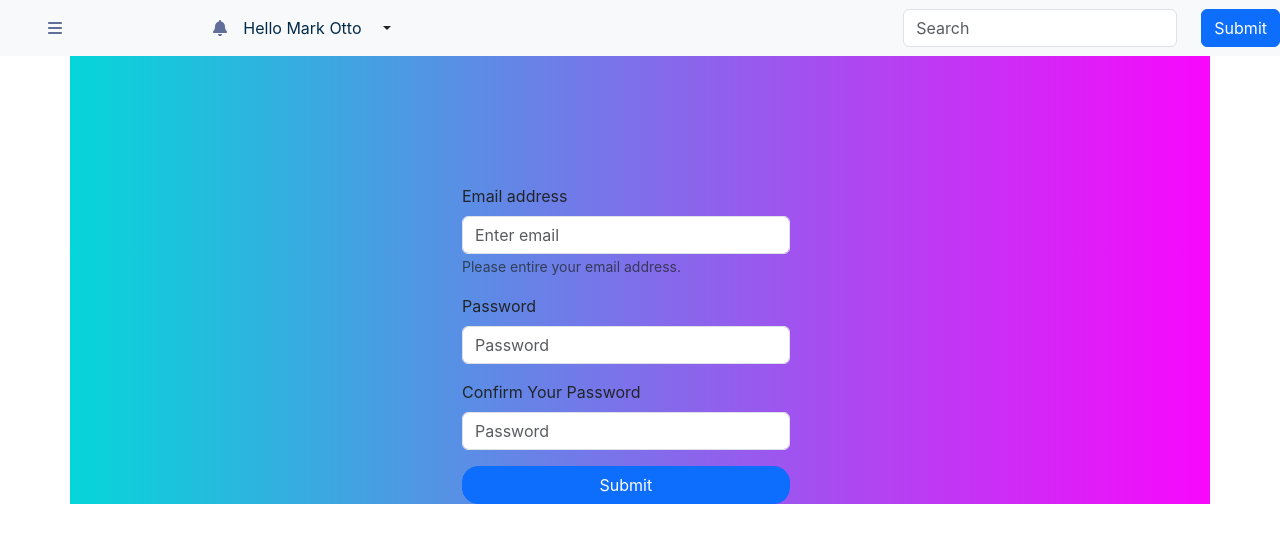
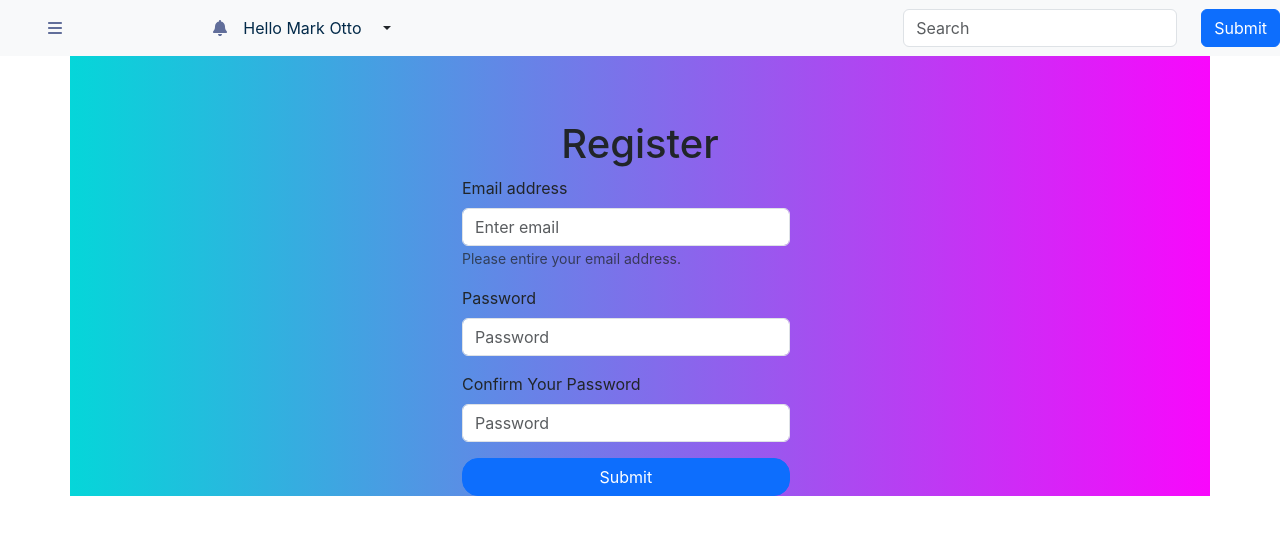
Before and after one commit to phase5lhcm/hr-management-ui, a React (Create React App) app: page /register in a window 1280 px wide. Shown: the top 542 px of the page. Built offline with nearby package versions, Linux system fonts and the light colour scheme.

Commit message:
build reusable form component for Login & Register pages

```diff
--- /dev/null
+++ b/src/components/FormComponent.jsx
@@ -0,0 +1,85 @@
+import Button from "react-bootstrap/Button";
+import Form from "react-bootstrap/Form";
+import Row from "react-bootstrap/Row";
+import Col from "react-bootstrap/Col";
+
+const FormComponent = ({ isLoginPage }) => {
+  return (
+    <>
+      <Row
+        className="justify-content-center"
+        style={{
+          paddingTop: "4rem",
+          backgroundImage: "linear-gradient(90deg,#05D6D9, #F907FC)",
+        }}
+        fluid
+      >
+        {isLoginPage ? (
+          <h1 style={{ textAlign: "center" }}>Login</h1>
+        ) : (
+          <h1 style={{ textAlign: "center" }}>Register</h1>
+        )}
+
+        <Col md={2}></Col>
+        <Col md={6} xs={12}>
+          <Form>
+            <Form.Group className="mb-3" controlId="formBasicEmail">
+              <Form.Label>Email address</Form.Label>
+              <Form.Control
+                type="email"
+                placeholder="Enter email"
+                style={{ width: "60%" }}
+              />
+              <Form.Text className="text-muted">
+                Please entire your email address.
+              </Form.Text>
+            </Form.Group>
+
+            <Form.Group className="mb-3" controlId="formBasicPassword">
+              <Form.Label>Password</Form.Label>
+              <Form.Control
+                type="password"
+                placeholder="Password"
+                style={{ width: "60%" }}
+              />
+            </Form.Group>
+            {isLoginPage ? (
+              <Row>
+                <Col>
+                  <Form.Group className="mb-3" controlId="formBasicCheckbox">
+                    <Form.Check type="checkbox" label="Forgot Password?" />
+                  </Form.Group>
+                </Col>
+                <Col style={{ paddingRight: "4rem" }}>
+                  <Button type="submit" style={{ marginBottom: "2rem" }}>
+                    Submit
+                  </Button>
+                </Col>
+              </Row>
+            ) : (
+              <>
+                <Form.Group className="mb-3" controlId="formBasicPassword">
+                  <Form.Label>Confirm Your Password</Form.Label>
+                  <Form.Control
+                    type="password"
+                    placeholder="Password"
+                    style={{ width: "60%" }}
+                  />
+                </Form.Group>
+                <Button
+                  variant="primary"
+                  type="submit"
+                  style={{ width: "60%", borderRadius: "16px" }}
+                >
+                  Submit
+                </Button>
+              </>
+            )}
+          </Form>
+        </Col>
+      </Row>
+    </>
+  );
+};
+
+export default FormComponent;
--- a/src/components/RegisterComponent.jsx
+++ /dev/null
@@ -1,62 +0,0 @@
-import Button from "react-bootstrap/Button";
-import Form from "react-bootstrap/Form";
-import Row from "react-bootstrap/Row";
-import Col from "react-bootstrap/Col";
-
-function Register() {
-  return (
-    <>
-      <Row
-        className="justify-content-center"
-        style={{
-          paddingTop: "8rem",
-          backgroundImage: "linear-gradient(90deg,#05D6D9, #F907FC)",
-        }}
-        fluid
-      >
-        <Col md={2}></Col>
-        <Col md={6} xs={12}>
-          <Form>
-            <Form.Group className="mb-3" controlId="formBasicEmail">
-              <Form.Label>Email address</Form.Label>
-              <Form.Control
-                type="email"
-                placeholder="Enter email"
-                style={{ width: "60%" }}
-              />
-              <Form.Text className="text-muted">
-                Please entire your email address.
-              </Form.Text>
-            </Form.Group>
-
-            <Form.Group className="mb-3" controlId="formBasicPassword">
-              <Form.Label>Password</Form.Label>
-              <Form.Control
-                type="password"
-                placeholder="Password"
-                style={{ width: "60%" }}
-              />
-            </Form.Group>
-            <Form.Group className="mb-3" controlId="formBasicPassword">
-              <Form.Label>Confirm Your Password</Form.Label>
-              <Form.Control
-                type="password"
-                placeholder="Password"
-                style={{ width: "60%" }}
-              />
-            </Form.Group>
-            <Button
-              variant="primary"
-              type="submit"
-              style={{ width: "60%", borderRadius: "16px" }}
-            >
-              Submit
-            </Button>
-          </Form>
-        </Col>
-      </Row>
-    </>
-  );
-}
-
-export default Register;
--- a/src/pages/RegisterPage.jsx
+++ b/src/pages/Login.js
@@ -1,12 +1,13 @@
 import Container from "react-bootstrap/Container";
 import Register from "../components/RegisterComponent";
+import FormComponent from "../components/FormComponent";
 
-const RegisterPage = () => {
+const LoginPage = () => {
   return (
     <Container>
-      <Register />
+      <FormComponent isLoginPage={true} />
     </Container>
   );
 };
 
-export default RegisterPage;
+export default LoginPage;
--- /dev/null
+++ b/src/pages/RegisterPage.js
@@ -0,0 +1,12 @@
+import Container from "react-bootstrap/Container";
+import FormComponent from "../components/FormComponent";
+
+const RegisterPage = () => {
+  return (
+    <Container>
+      <FormComponent isLoginPage={false} />
+    </Container>
+  );
+};
+
+export default RegisterPage;
```
